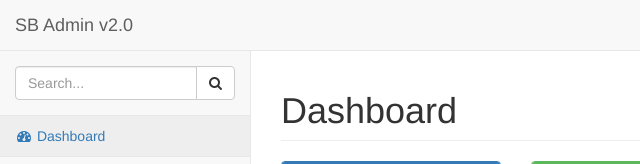
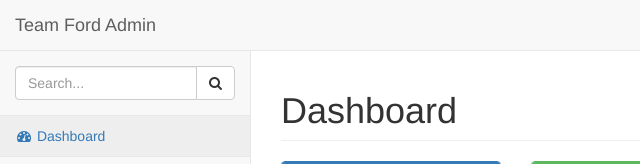
Before and after one commit to majeedus/fordweb_original, a website: page pages/index.html in a window 1280 px wide. Shown: the top 164 px of the page, 0-640 px from the left. Drawn offline with Linux system fonts and the light colour scheme.

Commit message:
Team Ford

```diff
--- a/pages/index.html
+++ b/pages/index.html
@@ -9,7 +9,7 @@
     <meta name="description" content="">
     <meta name="author" content="">
 
-    <title>SB Admin 2 - Bootstrap Admin Theme</title>
+    <title>Team Ford</title>
 
     <!-- Bootstrap Core CSS -->
     <link href="../bower_components/bootstrap/dist/css/bootstrap.min.css" rel="stylesheet">
@@ -51,7 +51,7 @@
                     <span class="icon-bar"></span>
                     <span class="icon-bar"></span>
                 </button>
-                <a class="navbar-brand" href="index.html">SB Admin v2.0</a>
+                <a class="navbar-brand" href="index.html">Team Ford Admin</a>
             </div>
             <!-- /.navbar-header -->
 
```
Also changed, not shown: index.html (+1 -1 lines), README.md.
